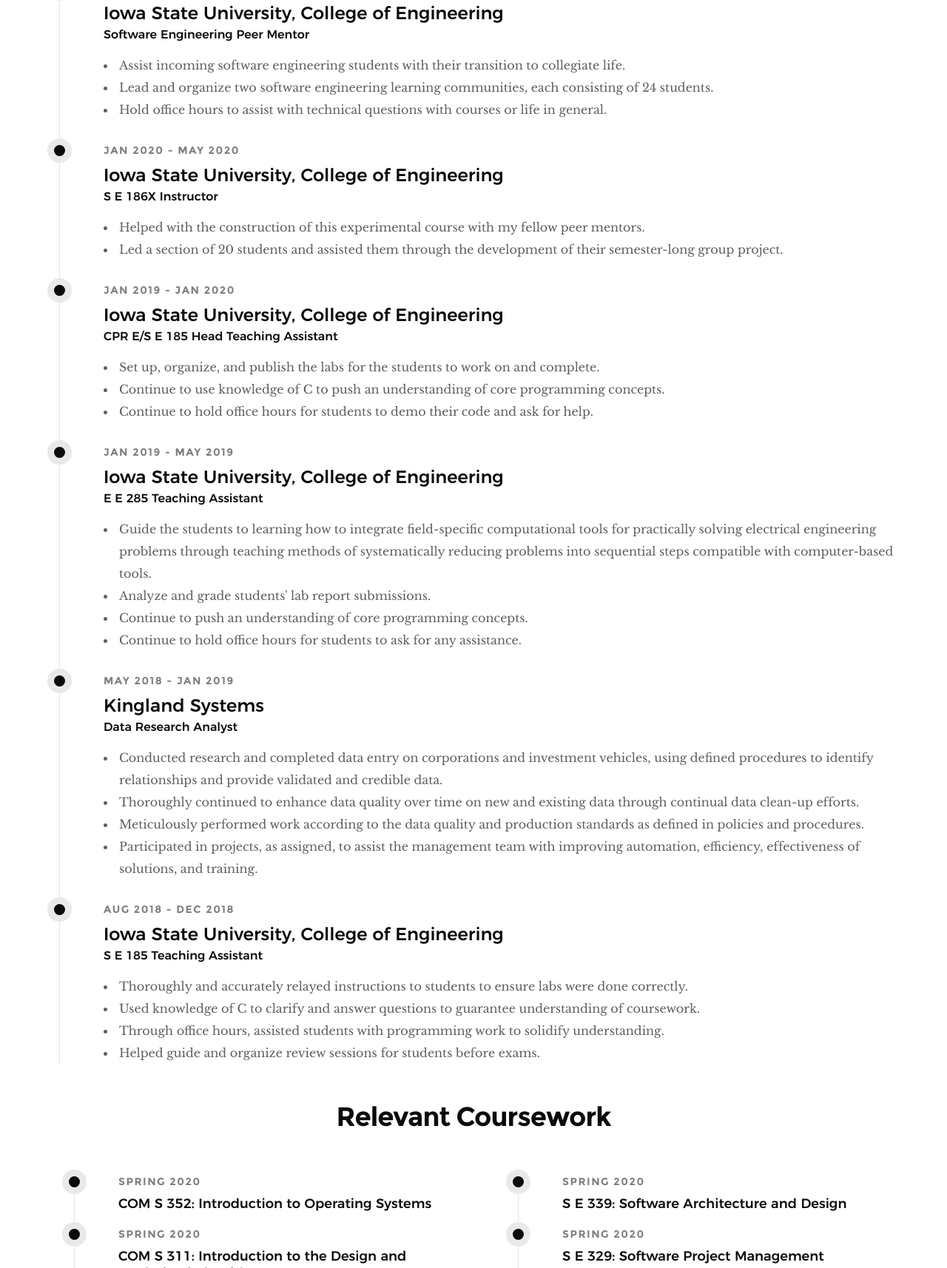
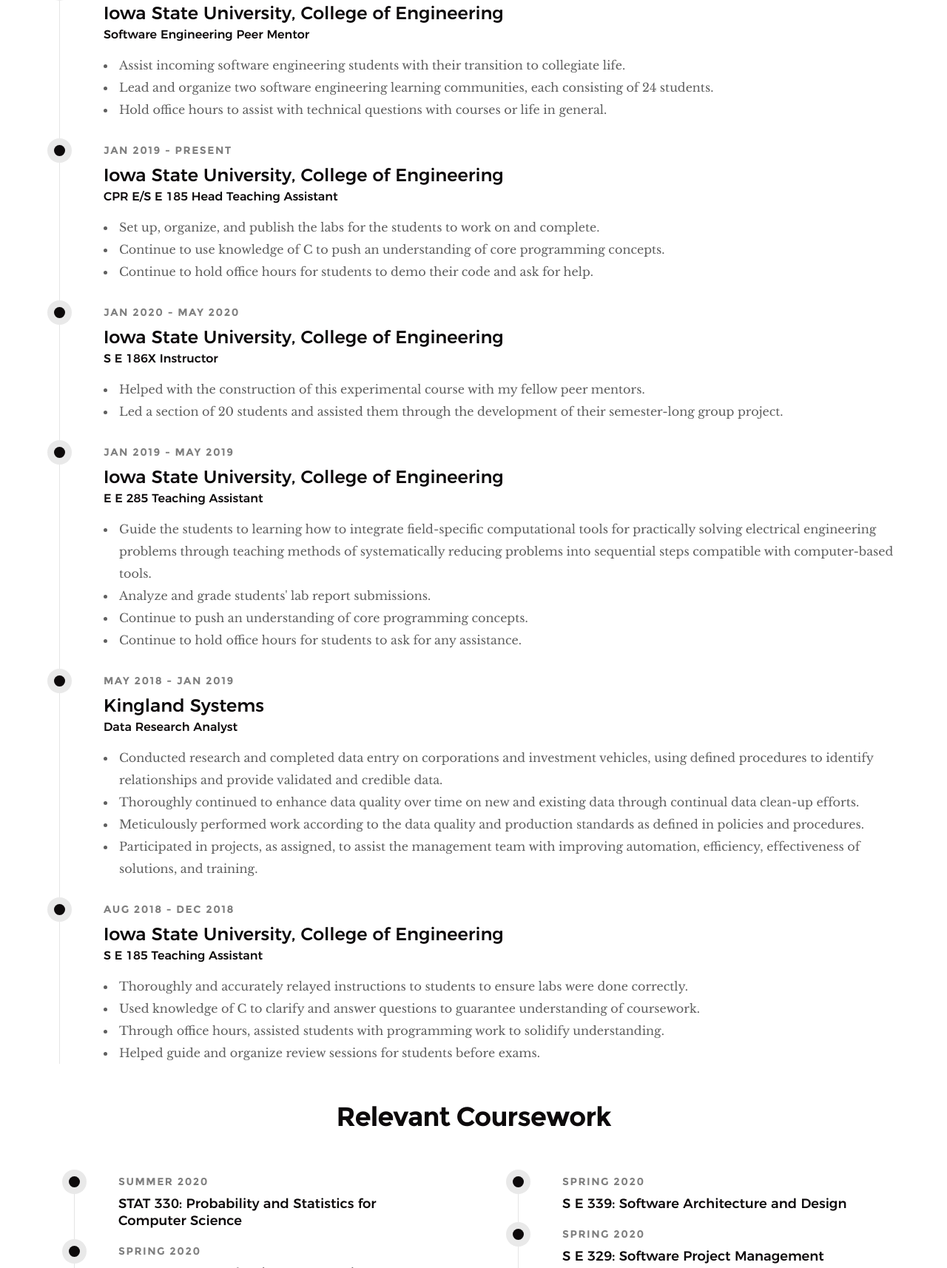
Before and after one commit to Paper-SSheets/Paper-SSheets.GitHub.io, a plain HTML site: page index.html in a window 1280 px wide. Shown: the part 2034-3748 px from the top of the page at 74% size. Drawn offline with Linux system fonts and the light colour scheme; animation ran at ten frames a second.

Commit message:
Update for Fall 2020

```diff
--- a/index.html
+++ b/index.html
@@ -186,8 +186,8 @@
         <div class="col-six tab-full left">
             <a
                     class="btn btn--primary full-width"
-                    download="general_resume_fall19_sms.pdf"
-                    href="downloads/steven_sheets_ss20.pdf"
+                    download="steven_sheets_f20.pdf"
+                    href="downloads/steven_sheets_f20.pdf"
             >Download My Resume</a
             >
         </div>
@@ -257,28 +257,7 @@
                 <div class="timeline__block">
                     <div class="timeline__bullet"></div>
                     <div class="timeline__header">
-                        <p class="timeline__timeframe">Jan 2020 - May 2020</p>
-                        <h3>Iowa State University, College of Engineering</h3>
-                        <h5>S E 186X Instructor</h5>
-                    </div>
-                    <div class="timeline__desc">
-                        <ul>
-                            <li>
-                                Helped with the construction of this experimental course with my fellow peer mentors.
-                            </li>
-                            <li>
-                                Led a section of 20 students and assisted them through the development of their
-                                semester-long group project.
-                            </li>
-                        </ul>
-                    </div>
-                </div>
-                <!-- end timeline__block -->
-
-                <div class="timeline__block">
-                    <div class="timeline__bullet"></div>
-                    <div class="timeline__header">
-                        <p class="timeline__timeframe">Jan 2019 - Jan 2020</p>
+                        <p class="timeline__timeframe">Jan 2019 - Present</p>
                         <h3>Iowa State University, College of Engineering</h3>
                         <h5>CPR E/S E 185 Head Teaching Assistant</h5>
                     </div>
@@ -295,6 +274,27 @@
                             <li>
                                 Continue to hold office hours for students to demo their
                                 code and ask for help.
+                            </li>
+                        </ul>
+                    </div>
+                </div>
+                <!-- end timeline__block -->
+
+                <div class="timeline__block">
+                    <div class="timeline__bullet"></div>
+                    <div class="timeline__header">
+                        <p class="timeline__timeframe">Jan 2020 - May 2020</p>
+                        <h3>Iowa State University, College of Engineering</h3>
+                        <h5>S E 186X Instructor</h5>
+                    </div>
+                    <div class="timeline__desc">
+                        <ul>
+                            <li>
+                                Helped with the construction of this experimental course with my fellow peer mentors.
+                            </li>
+                            <li>
+                                Led a section of 20 students and assisted them through the development of their
+                                semester-long group project.
                             </li>
                         </ul>
                     </div>
@@ -402,8 +402,20 @@
 
         <div class="col-full">
             <h1 class="text-center" id="relevant-coursework">Relevant Coursework</h1>
+
             <div class="col-six tab-full left">
                 <div class="timeline">
+
+                    <div class="timeline__block course">
+                        <div class="timeline__bullet"></div>
+                        <div class="timeline__header">
+                            <p class="timeline__timeframe">
+                                Summer 2020
+                            </p>
+                            <h4>STAT 330: Probability and Statistics for Computer Science</h4>
+                        </div>
+                    </div>
+                    <!-- end timeline__block -->
 
                     <div class="timeline__block course">
                         <div class="timeline__bullet"></div>
```
Also changed, not shown: 2 other files.
